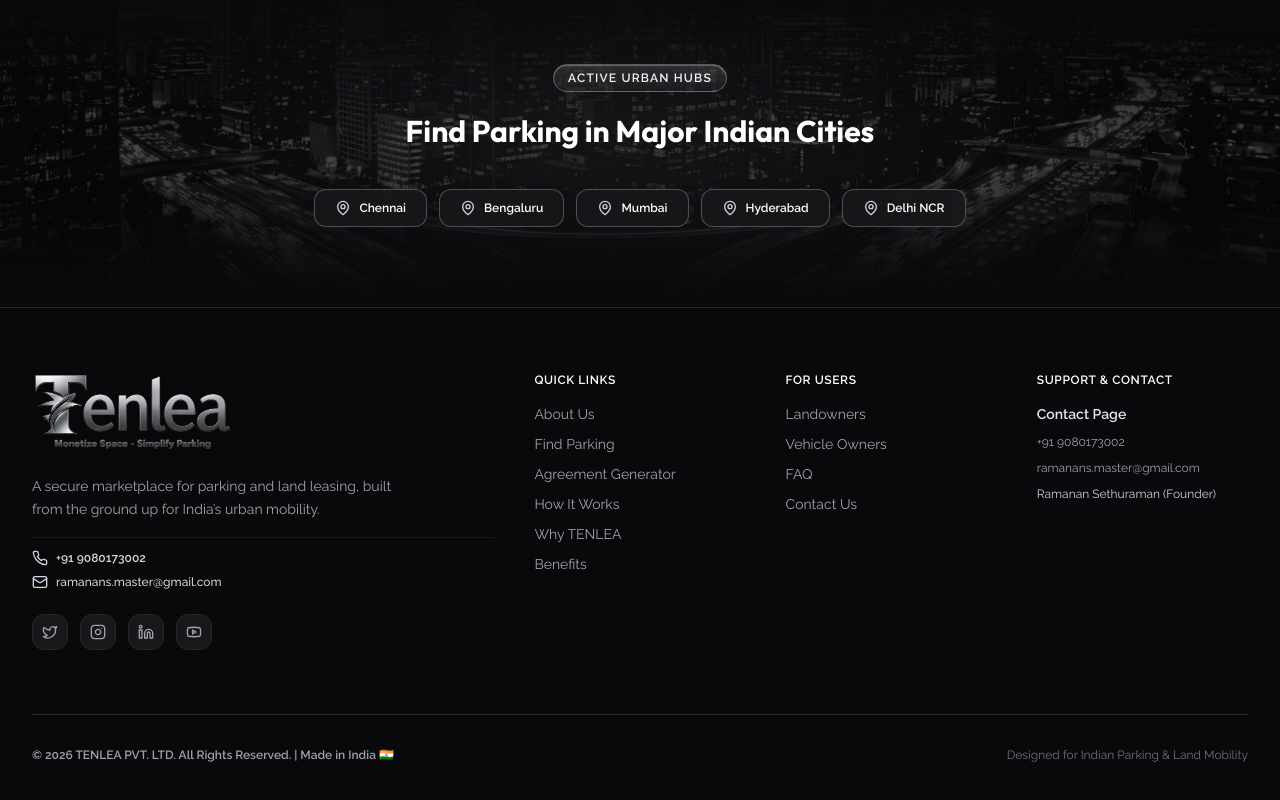
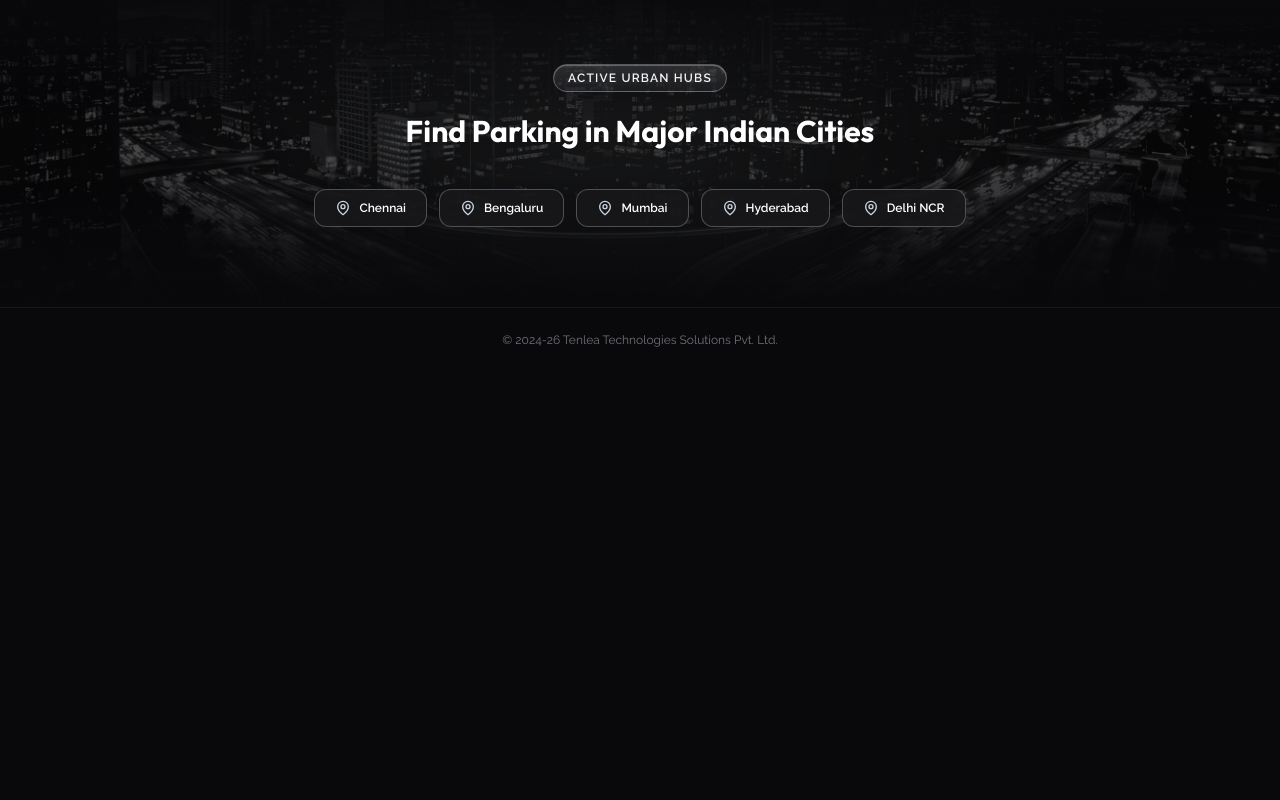
Before and after one commit to ramanan-sethuraman/Tenlea, a React (Vite) app in the folder frontend/: page / in a window 1280 px wide. Shown: the part 1540-2340 px from the top of the page. After the commit the page ends 1912 px from the top, so only its background shows below. Built offline with nearby package versions, Linux system fonts and the light colour scheme; no server answers; a web font is replaced by a local one.

Commit message:
feat(footer): simplify footer to clean single copyright line matching NoBroker style

```diff
--- a/frontend/src/components/layout/Footer.jsx
+++ b/frontend/src/components/layout/Footer.jsx
@@ -1,105 +1,12 @@
 import React from 'react';
-import { Logo } from '../common/Logo';
-import { Twitter, Instagram, Linkedin, Youtube, Phone, Mail, MapPin } from 'lucide-react';
-import { Link, useLocation } from 'react-router-dom';
 
 export const Footer = () => {
-  const location = useLocation();
-
-  // Render footer ONLY on the home page ('/')
-  if (location.pathname !== '/') {
-    return null;
-  }
-
   return (
-    <footer className="bg-zinc-950 text-zinc-400 pt-16 pb-12 border-t border-zinc-800">
-      <div className="max-w-7xl mx-auto px-4 sm:px-6 lg:px-8">
-
-        <div className="grid grid-cols-1 md:grid-cols-2 lg:grid-cols-5 gap-10 mb-16">
-
-          {/* Logo & Description */}
-          <div className="lg:col-span-2 space-y-4">
-            <Logo variant="dark" size="lg" showTagline={true} />
-            <p className="text-sm text-zinc-400 max-w-sm leading-relaxed mt-3">
-              A secure marketplace for parking and land leasing, built from the ground up for India’s urban mobility.
-            </p>
-
-            {/* Direct Contact Details Block */}
-            <div className="pt-3 space-y-2 text-xs text-zinc-300 border-t border-zinc-900">
-              <div className="flex items-center gap-2">
-                <Phone className="w-4 h-4 text-slate-300 shrink-0" />
-                <a href="tel:+919080173002" className="hover:text-white transition-colors font-bold">+91 9080173002</a>
-              </div>
-
-              <div className="flex items-center gap-2">
-                <Mail className="w-4 h-4 text-slate-300 shrink-0" />
-                <a href="mailto:ramanans.master@gmail.com" className="hover:text-white transition-colors font-medium">ramanans.master@gmail.com</a>
-              </div>
-            </div>
-
-            <div className="flex items-center space-x-3 pt-2">
-              {[
-                { Icon: Twitter, href: "#" },
-                { Icon: Instagram, href: "#" },
-                { Icon: Linkedin, href: "https://www.linkedin.com/in/ramanan-sethuraman/" },
-                { Icon: Youtube, href: "#" },
-              ].map(({ Icon, href }, idx) => (
-                <a
-                  key={idx}
-                  href={href}
-                  target={href !== '#' ? "_blank" : undefined}
-                  rel={href !== '#' ? "noopener noreferrer" : undefined}
-                  className="w-9 h-9 rounded-xl bg-zinc-900 border border-zinc-800 flex items-center justify-center text-zinc-400 hover:text-white hover:border-zinc-600 hover:bg-zinc-800 transition-all"
-                >
-                  <Icon className="w-4 h-4" />
-                </a>
-              ))}
-            </div>
-          </div>
-
-          <div>
-            <h4 className="text-xs font-bold uppercase tracking-wider text-white mb-4">Quick Links</h4>
-            <ul className="space-y-2.5 text-sm">
-              <li><Link to="/about" className="hover:text-white transition-colors">About Us</Link></li>
-              <li><Link to="/find-parking" className="hover:text-white transition-colors">Find Parking</Link></li>
-              <li><Link to="/agreement-generator" className="hover:text-white transition-colors">Agreement Generator</Link></li>
-              <li><Link to="/how-it-works" className="hover:text-white transition-colors">How It Works</Link></li>
-              <li><Link to="/why-tenlea" className="hover:text-white transition-colors">Why TENLEA</Link></li>
-              <li><Link to="/benefits" className="hover:text-white transition-colors">Benefits</Link></li>
-            </ul>
-          </div>
-
-          <div>
-            <h4 className="text-xs font-bold uppercase tracking-wider text-white mb-4">For Users</h4>
-            <ul className="space-y-2.5 text-sm">
-              <li><Link to="/register" className="hover:text-white transition-colors">Landowners</Link></li>
-              <li><Link to="/register" className="hover:text-white transition-colors">Vehicle Owners</Link></li>
-              <li><Link to="/faq" className="hover:text-white transition-colors">FAQ</Link></li>
-              <li><Link to="/contact" className="hover:text-white transition-colors">Contact Us</Link></li>
-            </ul>
-          </div>
-
-          <div>
-            <h4 className="text-xs font-bold uppercase tracking-wider text-white mb-4">Support & Contact</h4>
-            <ul className="space-y-2.5 text-sm">
-              <li><Link to="/contact" className="hover:text-white transition-colors text-slate-200 font-semibold">Contact Page</Link></li>
-              <li><a href="tel:+919080173002" className="hover:text-white transition-colors text-xs block">+91 9080173002</a></li>
-              <li><a href="mailto:ramanans.master@gmail.com" className="hover:text-white transition-colors text-xs block break-all">ramanans.master@gmail.com</a></li>
-              <li><a href="https://www.linkedin.com/in/ramanan-sethuraman/" target="_blank" rel="noopener noreferrer" className="hover:text-white transition-colors text-xs block text-slate-300">Ramanan Sethuraman (Founder)</a></li>
-            </ul>
-          </div>
-
-        </div>
-
-        <div className="pt-8 border-t border-zinc-800 flex flex-col sm:flex-row items-center justify-between gap-4 text-xs text-zinc-500">
-          <div className="font-semibold text-zinc-400">
-            © 2026 TENLEA PVT. LTD. All Rights Reserved. | Made in India 🇮🇳
-          </div>
-          <div className="flex items-center gap-1 text-zinc-500">
-            <span>Designed for Indian Parking &amp; Land Mobility</span>
-          </div>
-        </div>
-
+    <footer className="w-full bg-zinc-950 border-t border-zinc-900 py-6 text-center text-xs text-zinc-500 select-none">
+      <div className="max-w-7xl mx-auto px-4 flex items-center justify-center">
+        <p className="text-zinc-500 hover:text-zinc-400 transition-colors">
+          © 2024-26 Tenlea Technologies Solutions Pvt. Ltd.
+        </p>
       </div>
     </footer>
   );
```
